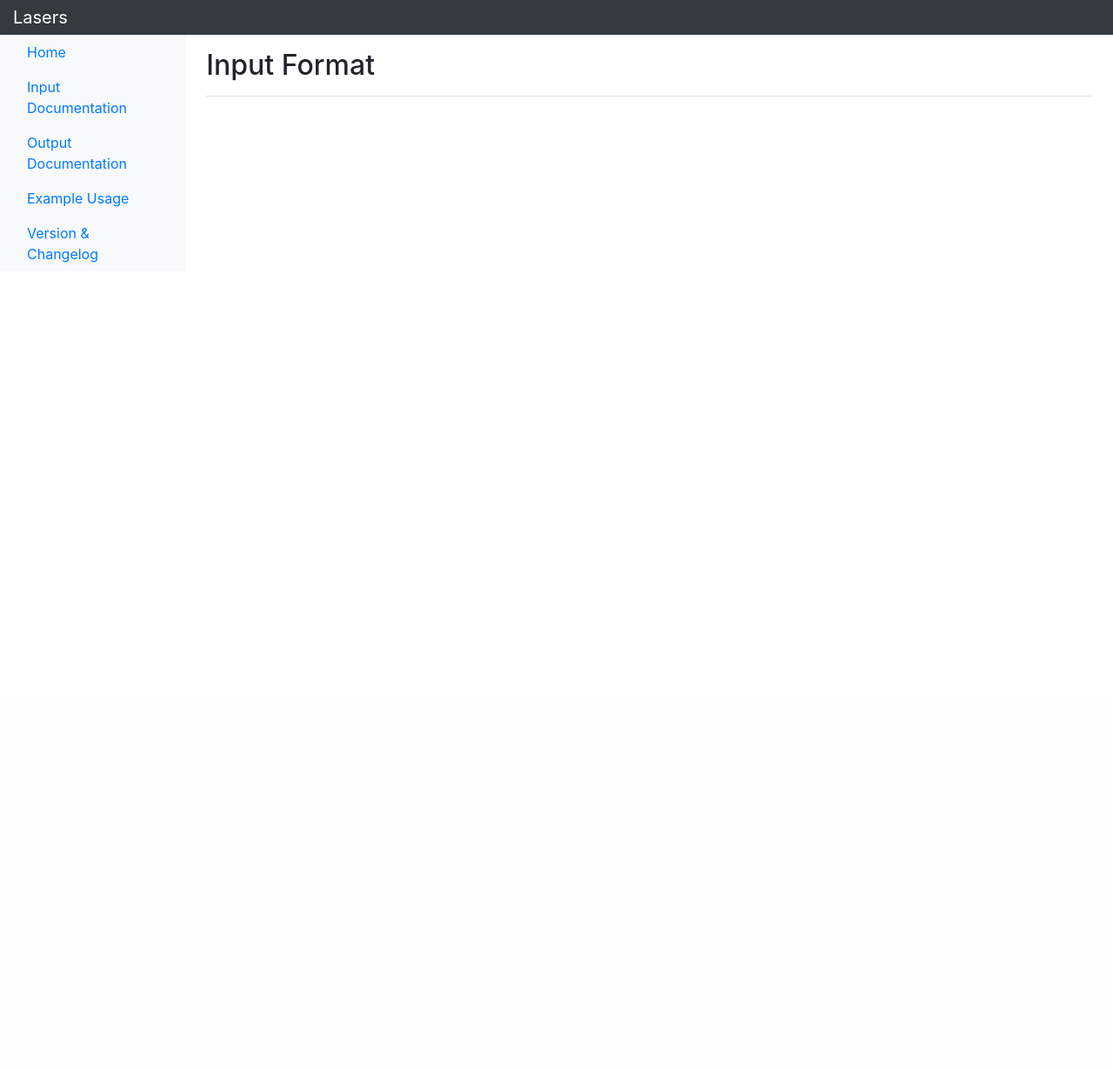
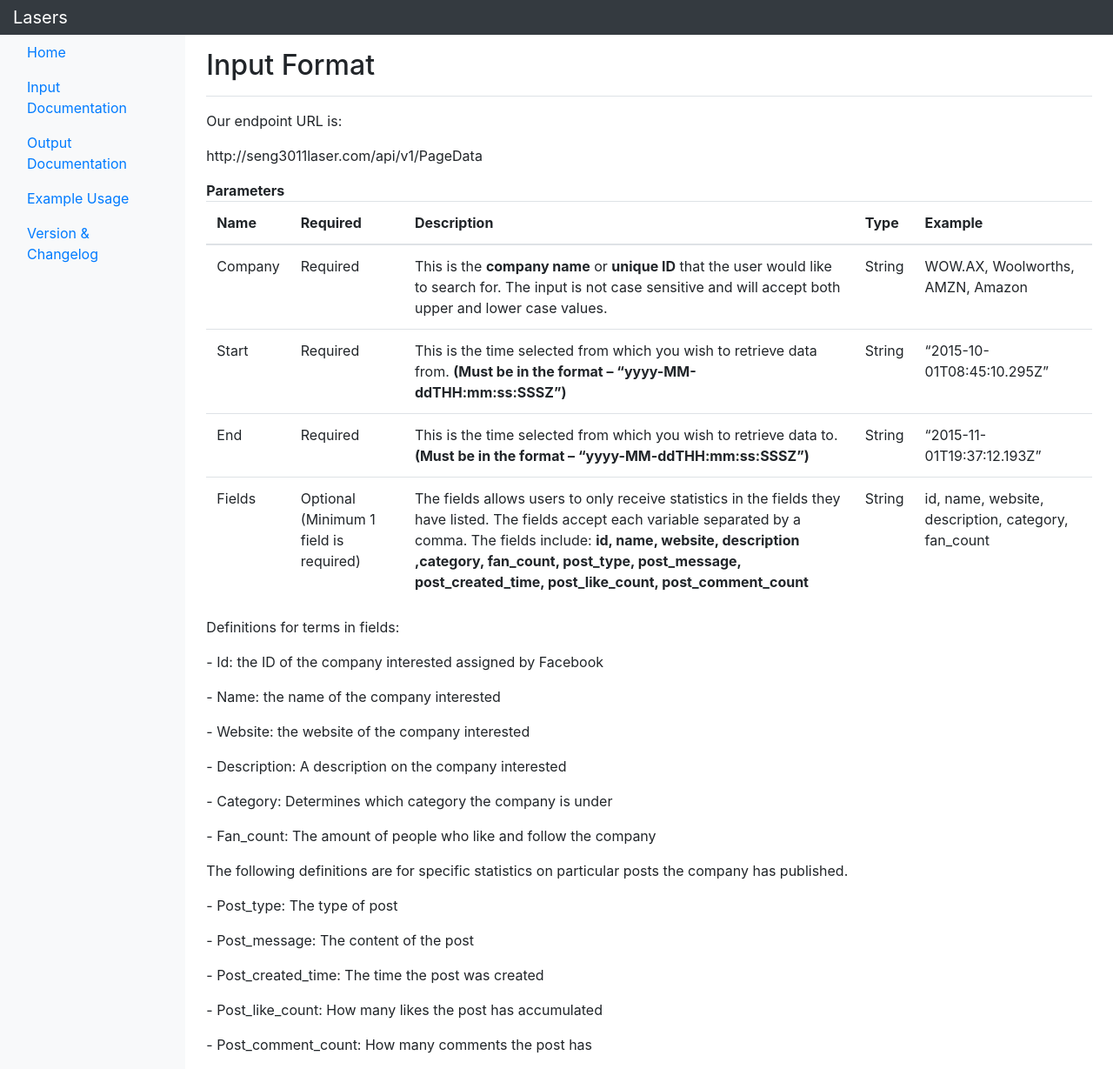
Before and after one commit to JoshuaKilazoglou/seng3011, a Flask app: page /inputDocs in a window 1280 px wide. Shown: the whole page at 87% size. Before the commit the page ends 302 px from the top, so only its background shows below. Run offline with Flask 2, Linux system fonts and the light colour scheme; some libraries are stand-ins or nearby versions.

Commit message:
Updates to format

```diff
--- a/templates/exampledocs.html
+++ b/templates/exampledocs.html
@@ -51,7 +51,7 @@ fetch(url, {
 
 </code></pre>
 </html>
-<p><strong>Python</strong></p>
+<p><strong>Python 3</strong></p>
 <pre><code>
 parameters = {'company':'WOW.AX', 'start': '2015-10-01T08:45:10.295Z', 'end': '2015-11-01T19:37:12.193Z', 'fields': ['id', 'name', 'website', 'fan_count']}
 
--- a/templates/index.html
+++ b/templates/index.html
@@ -49,7 +49,7 @@
                 {% block body_contents %}
             <h1 class="h2">SENG3011 - Laser</h1>
             </div>
-                <P class="text-center">    <strong>Current API version: v0.1 Released on 28/3/18 </strong></P><p></p>
+                <P class="text-center">    <strong>Current API version: v1 Released on 28/3/18 </strong></P><p></p>
                  <P class="text-center">Check the Version and Changelog section for more details  </P>
                 <P class="text-center">
                     <strong>We are Team Laser from the course SENG3011.</strong>
--- a/templates/indocs.html
+++ b/templates/indocs.html
@@ -8,7 +8,73 @@
 </head>
 
     <h1 class="h2">Input Format</h1></div>
+    Our endpoint URL is: <p></p>
+http://seng3011laser.com/api/v1/PageData <p></p>
+<strong>Parameters</strong>
 
+<table class="table">
+  <thead>
+    <tr>
+      <th scope="col">Name</th>
+      <th scope="col">Required</th>
+      <th scope="col">Description</th>
+      <th scope="col">Type</th>
+        <th scope="col">Example</th>
+    </tr>
+  </thead>
+  <tbody>
+    <tr>
+      <td>Company</td>
+      <td>Required</td>
+        <td>This is the <strong>company name</strong> or <strong>unique ID</strong> that the user would like to search for. The input is not case sensitive and will accept both upper and lower case values.</td>
+      <td>String</td>
+        <td>WOW.AX,
+        Woolworths,
+        AMZN,
+        Amazon
+        </td>
+    </tr>
+    <tr>
+      <td>Start</td>
+      <td>Required</td>
+        <td>This is the time selected from which you wish to retrieve data from. <strong>(Must be in the format – “yyyy-MM-ddTHH:mm:ss:SSSZ”)</strong></td>
+      <td>String</td>
+        <td>“2015-10-01T08:45:10.295Z”
+        </td>
+    </tr>
+    <tr>
+      <td>End</td>
+      <td>Required</td>
+        <td>This is the time selected from which you wish to retrieve data to. <strong>(Must be in the format – “yyyy-MM-ddTHH:mm:ss:SSSZ”)</strong></td>
+      <td>String</td>
+        <td>“2015-11-01T19:37:12.193Z”
+        </td>
+    </tr>
+      <tr>
+      <td>Fields</td>
+      <td>Optional (Minimum 1 field is required)</td>
+        <td>The fields allows users to only receive statistics in the fields they have listed. The fields accept each variable separated by a comma. The fields include:
+<strong>id, name, website, description ,category, fan_count, post_type, post_message, post_created_time, post_like_count, post_comment_count</strong>
+</td>
+      <td>String</td>
+        <td>id, name, website, description, category, fan_count
+        </td>
+    </tr>
+  </tbody>
+</table>
+Definitions for terms in fields:<p></p>
+-	Id: the ID of the company interested assigned by Facebook<p></p>
+-	Name: the name of the company interested<p></p>
+-	Website: the website of the company interested<p></p>
+-	Description:  A description on the company interested<p></p>
+-	Category: Determines which category the company is under<p></p>
+-	Fan_count: The amount of people who like and follow the company<p></p>
+The following definitions are for specific statistics on particular posts the company has published.<p></p>
+-	Post_type: The type of post<p></p>
+-	Post_message: The content of the post<p></p>
+-	Post_created_time: The time the post was created<p></p>
+-	Post_like_count: How many likes the post has accumulated<p></p>
+-	Post_comment_count: How many comments the post has<p></p>
 
 {% endblock %}
 </html>
--- a/templates/version.html
+++ b/templates/version.html
@@ -7,9 +7,9 @@
 
 </head>
 <h1 class="h2">Version & Changelog </h1></div>
-<strong>Current Version: v0.1 Released 28/3/18</strong>
+<strong>Current Version: v1 Released 28/3/18</strong>
 <p></p><u><strong>Changes</strong></u>
 <p></p>
-
+<u><strong>Previous Versions</strong></u>
 </html>
 {% endblock %}
```
